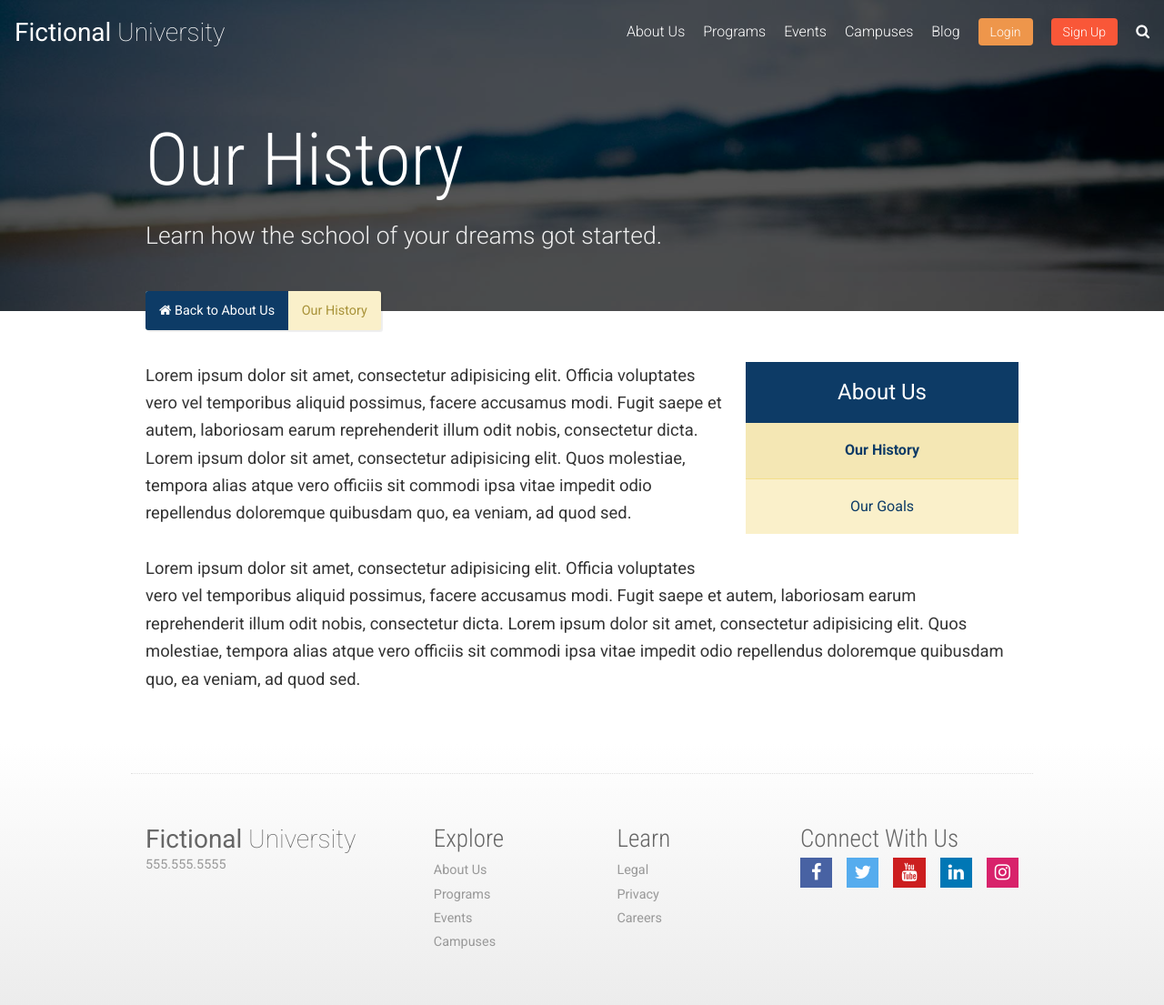
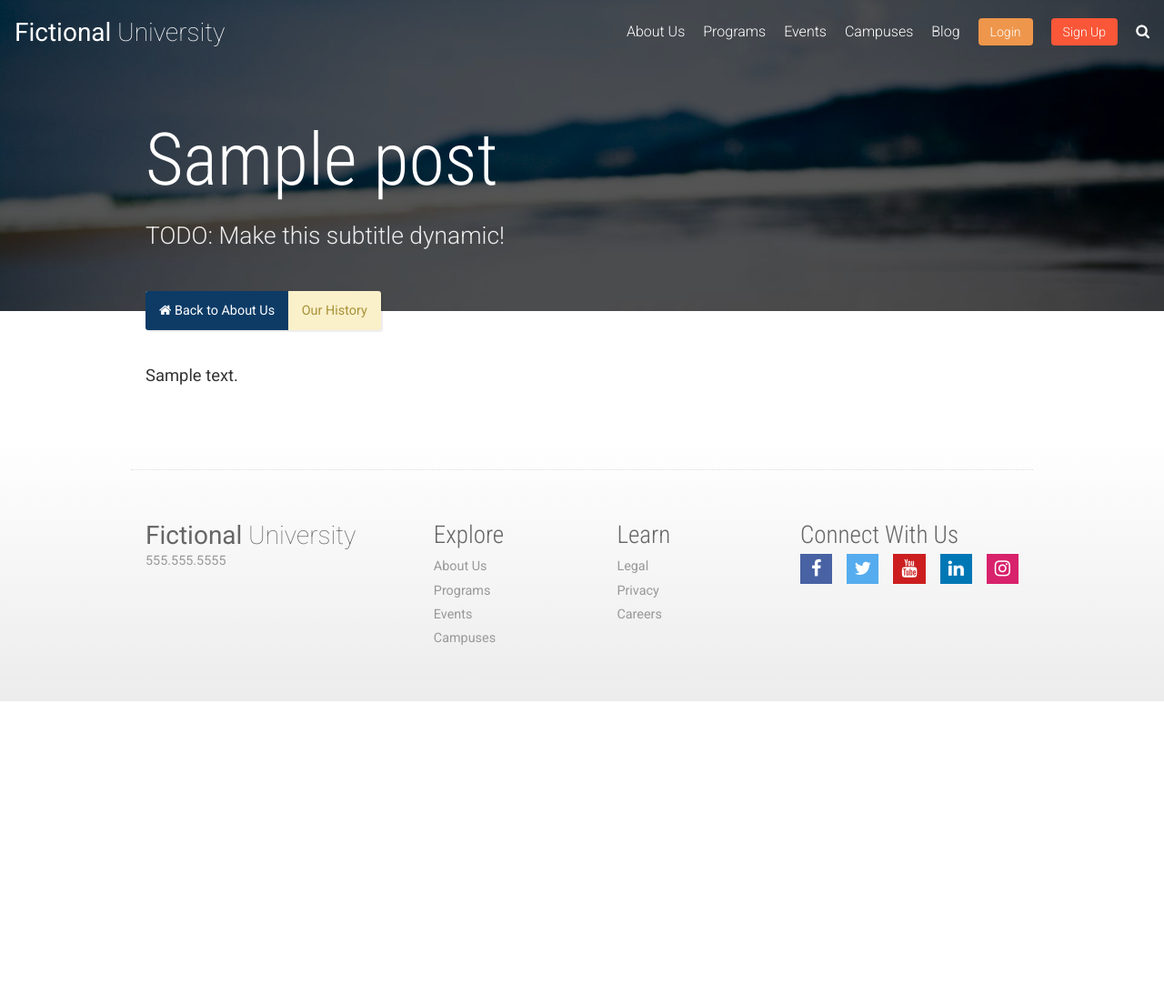
Before and after one commit to ryan258/wp-u-theme, a WordPress theme: template themes/critter-university-theme/page.php in a window 1280 px wide. Shown: the whole page at 91% size. After the commit the page ends 771 px from the top, so only its background shows below. Run offline with PHP 8.4 and a stand-in for WordPress, Linux system fonts and the light colour scheme; the site name, menu and one post (Sample post) are stand-ins, and other content is empty.

Commit message:
Turn static markup into dynamic content. Enable dynamic links and <title>.

```diff
--- a/themes/critter-university-theme/footer.php
+++ b/themes/critter-university-theme/footer.php
@@ -3,7 +3,7 @@
     <div class="group">
       <div class="site-footer__col-one">
         <h1 class="school-logo-text school-logo-text--alt-color">
-          <a href="#"><strong>Fictional</strong> University</a>
+          <a href="<?php echo site_url(); ?>"><strong>Fictional</strong> University</a>
         </h1>
         <p><a class="site-footer__link" href="#">555.555.5555</a></p>
       </div>
@@ -13,7 +13,7 @@
           <h3 class="headline headline--small">Explore</h3>
           <nav class="nav-list">
             <ul>
-              <li><a href="#">About Us</a></li>
+              <li><a href="<?php echo site_url('/about-us'); ?>">About Us</a></li>
               <li><a href="#">Programs</a></li>
               <li><a href="#">Events</a></li>
               <li><a href="#">Campuses</a></li>
@@ -26,7 +26,7 @@
           <nav class="nav-list">
             <ul>
               <li><a href="#">Legal</a></li>
-              <li><a href="#">Privacy</a></li>
+              <li><a href="<?php echo site_url('/privacy-policy'); ?>">Privacy</a></li>
               <li><a href="#">Careers</a></li>
             </ul>
           </nav>
--- a/themes/critter-university-theme/functions.php
+++ b/themes/critter-university-theme/functions.php
@@ -7,4 +7,13 @@ function university_files() {
   wp_enqueue_style('university_main_styles', get_stylesheet_uri());
 }
 
+// Load our CSS & JS files
 add_action('wp_enqueue_scripts', 'university_files');
+
+function university_features() {
+  // add a feature to the theme (which feature)
+  add_theme_support('title-tag');
+}
+
+// Implement dynamic page titles
+add_action('after_setup_theme', 'university_features');
--- a/themes/critter-university-theme/header.php
+++ b/themes/critter-university-theme/header.php
@@ -7,14 +7,14 @@
 <header class="site-header">
   <div class="container">
     <h1 class="school-logo-text float-left">
-      <a href="#"><strong>Fictional</strong> University</a>
+      <a href="<?php echo site_url(); ?>"><strong>Fictional</strong> University</a>
     </h1>
     <span class="js-search-trigger site-header__search-trigger"><i class="fa fa-search" aria-hidden="true"></i></span>
     <i class="site-header__menu-trigger fa fa-bars" aria-hidden="true"></i>
     <div class="site-header__menu group">
       <nav class="main-navigation">
         <ul>
-          <li><a href="#">About Us</a></li>
+          <li><a href="<?php echo site_url('/about-us') ?>">About Us</a></li>
           <li><a href="#">Programs</a></li>
           <li><a href="#">Events</a></li>
           <li><a href="#">Campuses</a></li>
--- a/themes/critter-university-theme/page.php
+++ b/themes/critter-university-theme/page.php
@@ -4,11 +4,12 @@
     the_post(); ?>
 
     <div class="page-banner">
-      <div class="page-banner__bg-image" style="background-image: url(images/ocean.jpg);"></div>
+      <div class="page-banner__bg-image" style="background-image: url(<?php echo get_theme_file_uri('/images/ocean.jpg'); ?>);"></div>
       <div class="page-banner__content container container--narrow">
-        <h1 class="page-banner__title">Our History</h1>
+        <!-- Get page title -->
+        <h1 class="page-banner__title"><?php the_title(); ?></h1>
         <div class="page-banner__intro">
-          <p>Learn how the school of your dreams got started.</p>
+          <p>TODO: Make this subtitle dynamic!</p>
         </div>
       </div>
     </div>
@@ -19,17 +20,17 @@
         <p><a class="metabox__blog-home-link" href="#"><i class="fa fa-home" aria-hidden="true"></i> Back to About Us</a> <span class="metabox__main">Our History</span></p>
       </div>
 
-      <div class="page-links">
+      <!-- <div class="page-links">
         <h2 class="page-links__title"><a href="#">About Us</a></h2>
         <ul class="min-list">
           <li class="current_page_item"><a href="#">Our History</a></li>
           <li><a href="#">Our Goals</a></li>
         </ul>
-      </div>
+      </div> -->
 
       <div class="generic-content">
-        <p>Lorem ipsum dolor sit amet, consectetur adipisicing elit. Officia voluptates vero vel temporibus aliquid possimus, facere accusamus modi. Fugit saepe et autem, laboriosam earum reprehenderit illum odit nobis, consectetur dicta. Lorem ipsum dolor sit amet, consectetur adipisicing elit. Quos molestiae, tempora alias atque vero officiis sit commodi ipsa vitae impedit odio repellendus doloremque quibusdam quo, ea veniam, ad quod sed.</p>
-        <p>Lorem ipsum dolor sit amet, consectetur adipisicing elit. Officia voluptates vero vel temporibus aliquid possimus, facere accusamus modi. Fugit saepe et autem, laboriosam earum reprehenderit illum odit nobis, consectetur dicta. Lorem ipsum dolor sit amet, consectetur adipisicing elit. Quos molestiae, tempora alias atque vero officiis sit commodi ipsa vitae impedit odio repellendus doloremque quibusdam quo, ea veniam, ad quod sed.</p>
+        <!-- Get the main content -->
+        <?php the_content(); ?>
       </div>
 
     </div>
```
